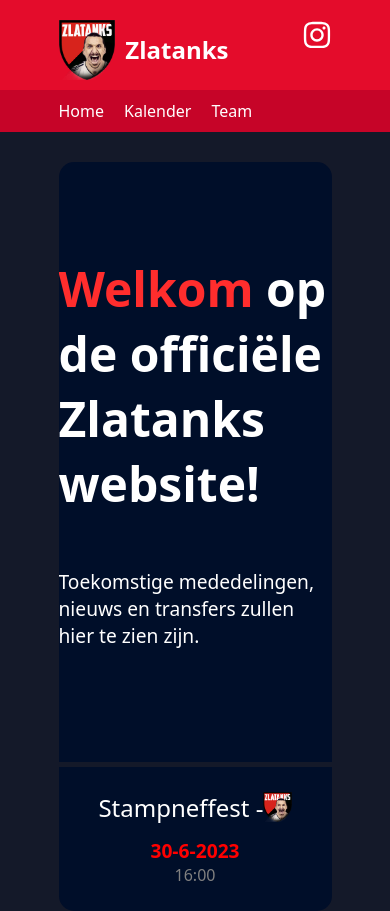
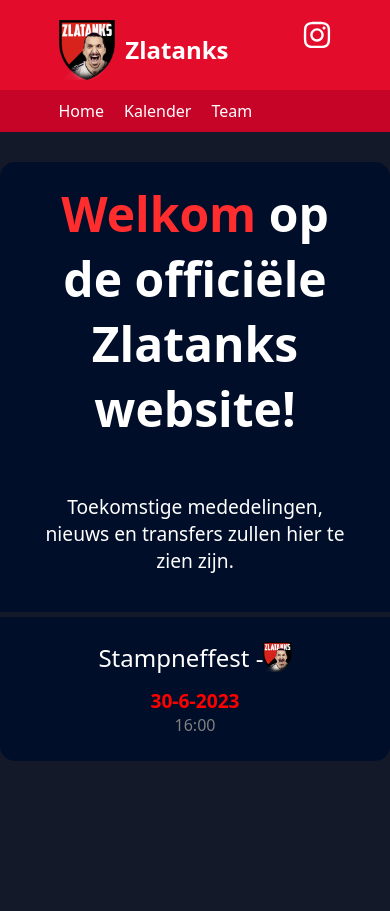
Before and after one commit to WoutDM/zlatanks, a React (Create React App) app: page / in a window 390 px wide. After the commit the page ends 844 px from the top, so only its background shows below. Built offline with nearby package versions, Linux system fonts and the light colour scheme.

Commit message:
feat: homepage mobile update

```diff
--- a/src/pages/custom_page_body/CustomPageBody.css
+++ b/src/pages/custom_page_body/CustomPageBody.css
@@ -7,3 +7,15 @@
   /* background-color: #1c2236; */
   color: white;
 }
+
+@media (max-width: 768px) {
+  #custom_body {
+    max-width: 100%;
+    margin-inline: 20px;
+    display: flex;
+    margin-left: auto;
+    margin-right: auto;
+    /* background-color: #1c2236; */
+    color: white;
+  }
+}
--- a/src/pages/homepage/Index.css
+++ b/src/pages/homepage/Index.css
@@ -16,9 +16,40 @@
 #main_content {
   width: 100%;
   height: 600px;
+  display: flex;
+  justify-content: center;
   background-color: #000E29;
   overflow: hidden;
   border-radius: 15px 15px 0 0;
+}
+
+#main_content h1 {
+  margin-inline: 40px;
+  text-align: center;
+}
+
+#main_content p {
+  margin-inline: 40px;
+  text-align: center;
+}
+
+
+@media (max-width: 768px) {
+  #main_content {
+    width: 100%;
+    height: 450px;
+    text-align: center;
+    display: flex;
+    justify-content: center;
+    background-color: #000E29;
+    overflow: hidden;
+    border-radius: 15px 15px 0 0;
+  }
+
+  #main_content p {
+    margin-inline: 40px;
+    text-align: center;
+  }
 }
 
 #word_highlight {
--- a/src/pages/team/Team.jsx
+++ b/src/pages/team/Team.jsx
@@ -21,7 +21,6 @@ export default function Team() {
           <h2>Verdedigers</h2>
           <p>Brikke Van de Velde</p>
           <p>Jan Perdaens</p>
-          <p>Mauritz Lowie</p>
           <p>Renaat De Cooman</p>
           <p>Lander De Backer</p>
         </div>
@@ -30,8 +29,9 @@ export default function Team() {
           <p>Wout Wartel</p>
           <p>Mathias Luypaert</p>
           <p>Senne De Backer</p>
+          <p>Mauritz Lowie</p>
+          <p>Thibault Lowie</p>
           <p>Jacques Baberyan</p>
-          <p>Thibault Lowie</p>
         </div>
       </div>
     </div>
```
